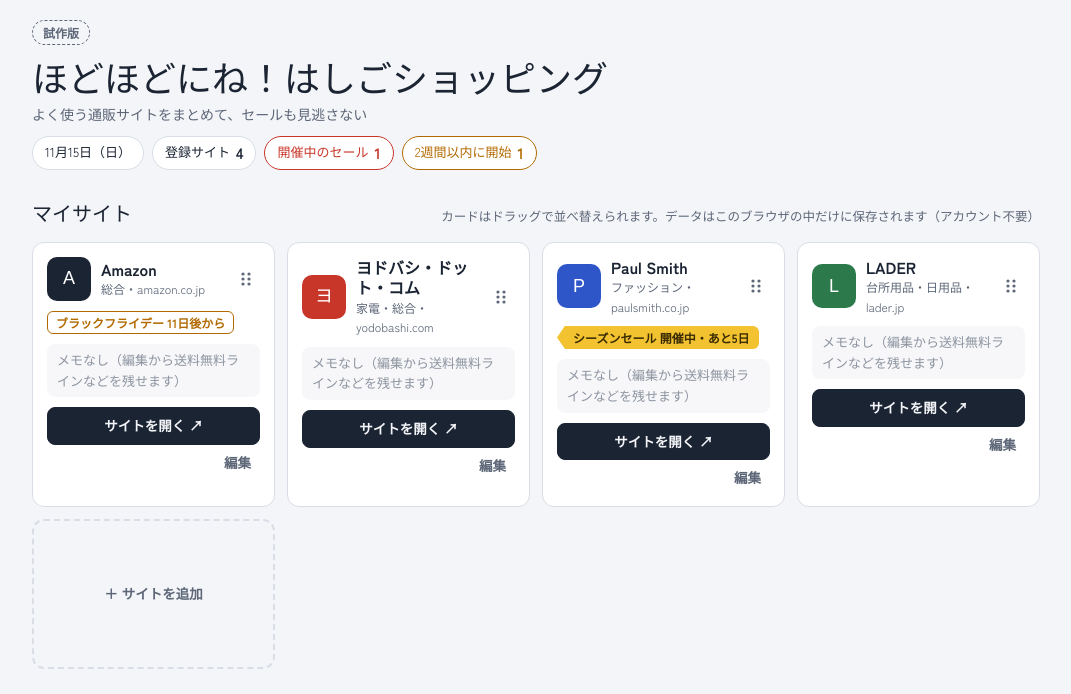
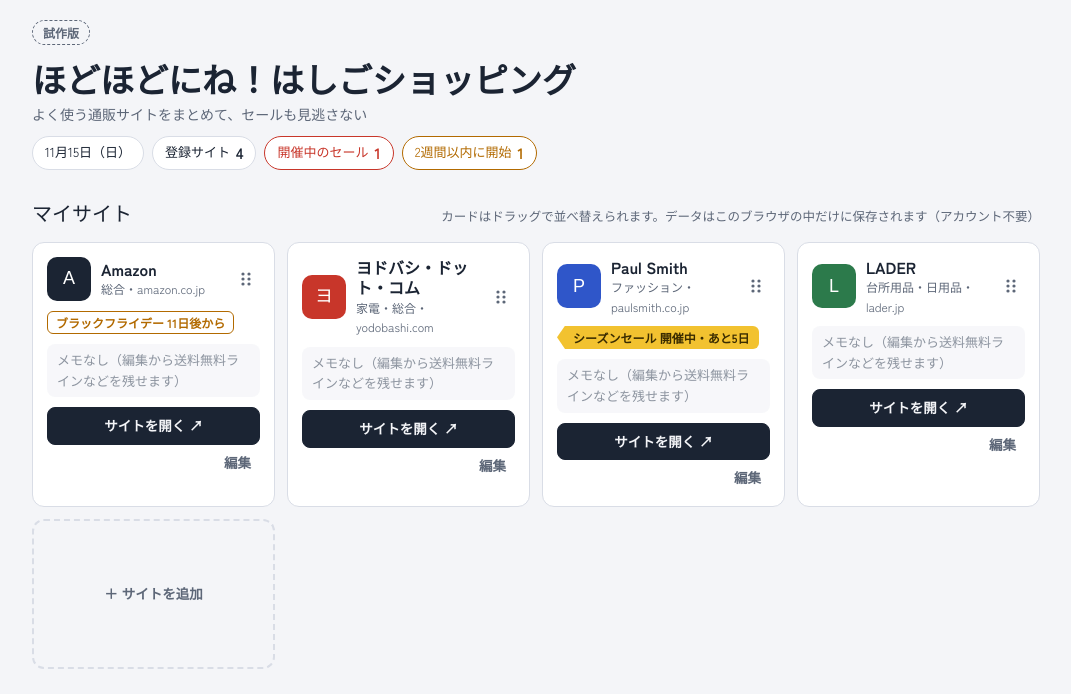
Before and after one commit to kuwabaratakumi/hashigo-shop, a plain HTML site: page public/index.html in a window 1280 px wide. Shown: the top 694 px of the page, without its empty margins (104-1175 px from the left). Drawn offline with Linux system fonts and the light colour scheme; a web font is replaced by a local one.

Commit message:
サイトタイトルをシンプルなゴシック体に変更
Co-Authored-By: Claude Sonnet 5.5 <noreply@anthropic.com>
Claude-Session: https://claude.ai/code/session_01MbnZMqkfXrNSW6mPozMZaX

```diff
--- a/public/index.html
+++ b/public/index.html
@@ -49,7 +49,7 @@ a{color:var(--accent)}
 .wrap{max-width:1040px;margin:0 auto;padding:20px 16px 64px;display:grid;gap:28px}
 header{display:grid;gap:12px}
 .demo-flag{justify-self:start;font-size:12px;font-weight:700;padding:2px 10px;border:1.5px dashed var(--muted);border-radius:999px;color:var(--muted)}
-h1{font-family:var(--display);font-weight:400;font-size:clamp(24px,5vw,36px);line-height:1.25;margin:0;text-wrap:balance}
+h1{font-family:var(--body);font-weight:700;font-size:clamp(24px,5vw,34px);line-height:1.3;margin:0;text-wrap:balance}
 h1 small{display:block;font-family:var(--body);font-size:14px;font-weight:500;color:var(--muted);margin-top:4px}
 .summary{display:flex;flex-wrap:wrap;gap:8px}
 .chip{display:inline-flex;align-items:center;gap:6px;padding:4px 12px;border-radius:999px;background:var(--card);border:1px solid var(--line);font-size:13px;font-variant-numeric:tabular-nums}
```
Also changed, not shown: public/about.html (+1 -1 lines).
